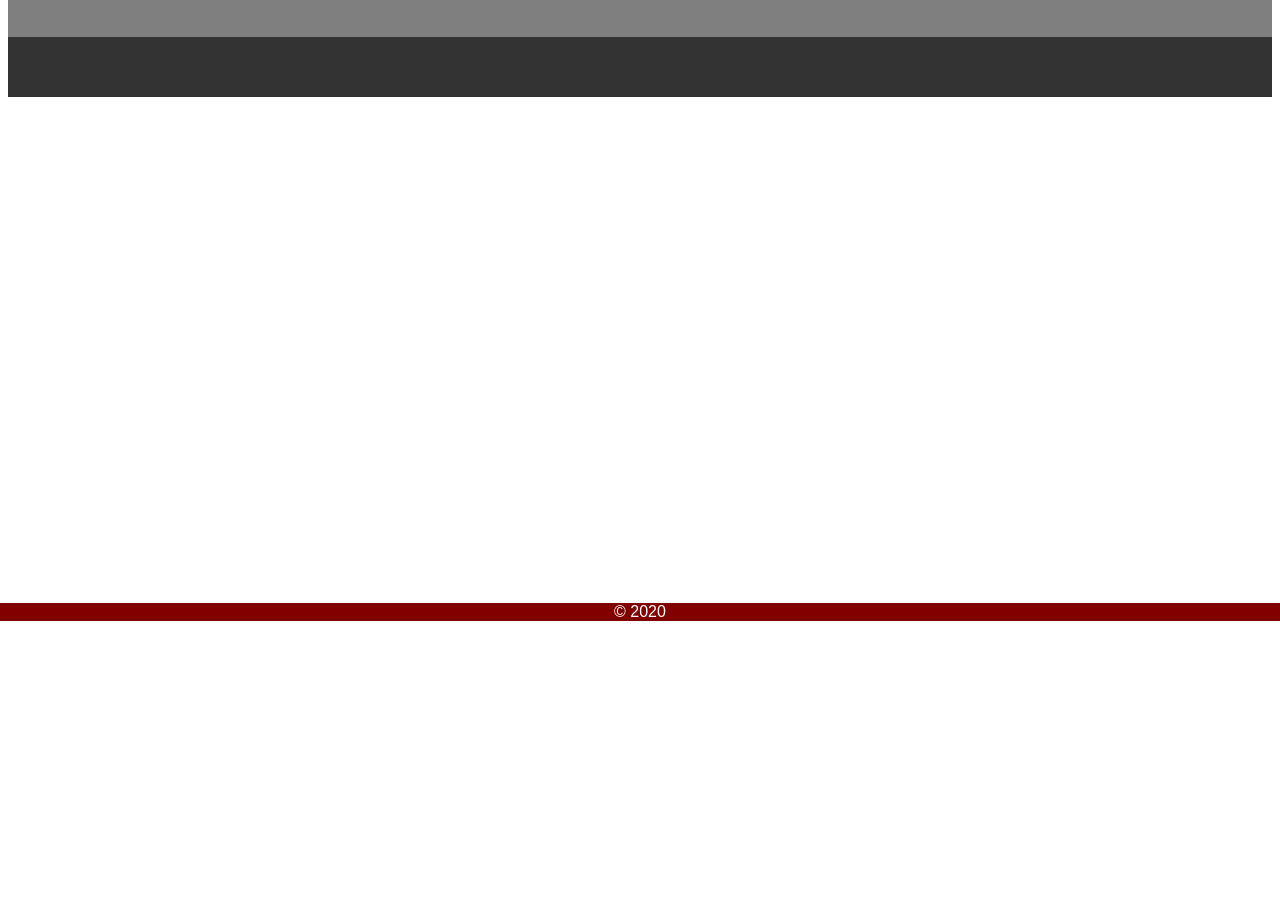
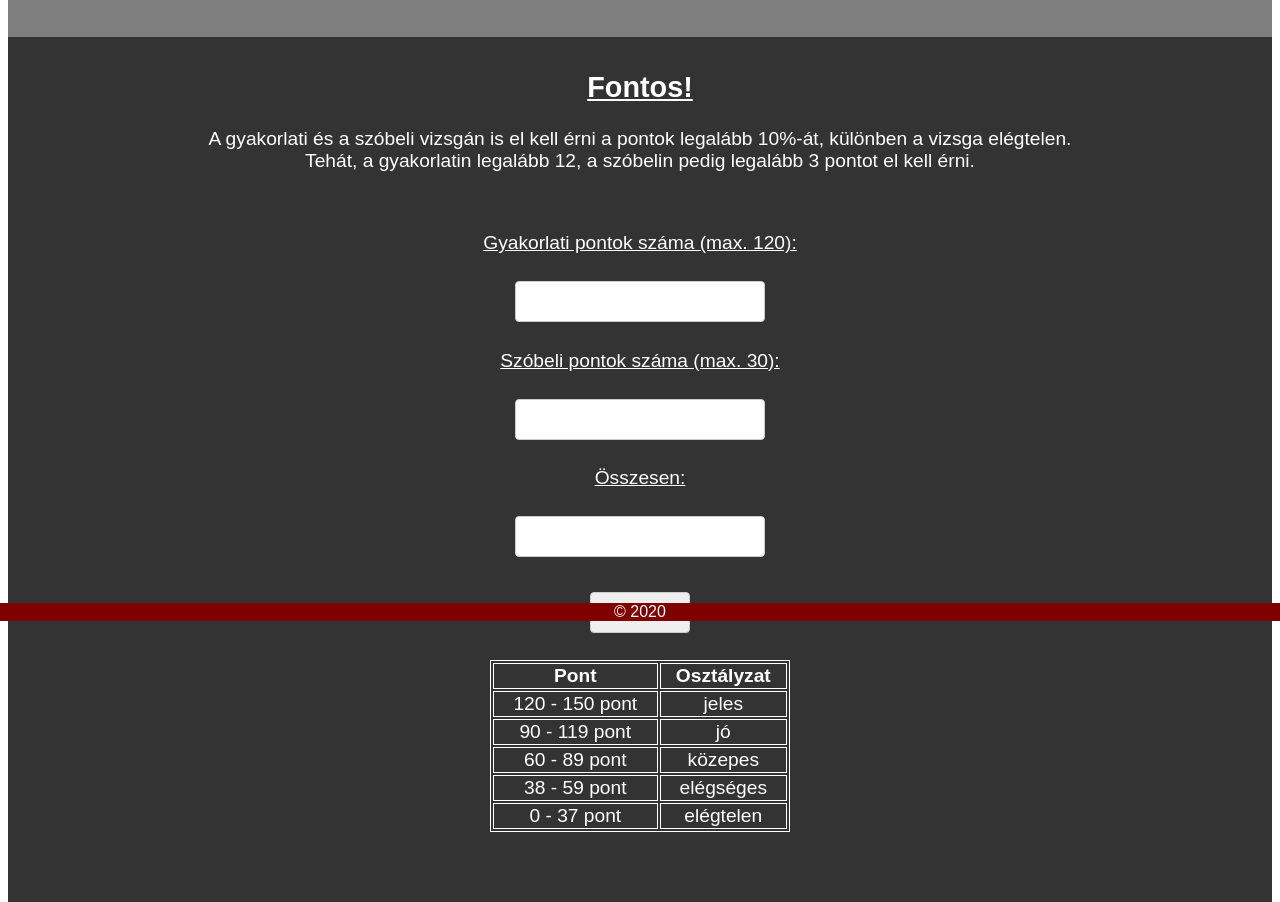
Before and after one commit to SzaboPeter20/Komp.Prog.-Onallo, a plain HTML site: page Pontozolap.html in a window 1280 px wide. Shown: the part 179-1081 px from the top of the page. Before the commit the page ends 808 px from the top, so only its background shows below. Drawn offline with Linux system fonts and the light colour scheme.

Commit message:
Pontozólap és egyéb finomítások

```diff
--- a/Pontozolap.html
+++ b/Pontozolap.html
@@ -22,6 +22,41 @@
         </div>
     </div>
     <div class="padding">
+        <p><h2><b><u>Fontos!</u></b></h2></p>
+        <p>A gyakorlati és a szóbeli vizsgán is el kell érni a pontok legalább 10%-át, különben a vizsga elégtelen.<br> Tehát, a gyakorlatin legalább 12, a szóbelin pedig legalább 3 pontot el kell érni.</p>
+        <br>
+        <p><form>
+            <p><u><label for="gyp">Gyakorlati pontok száma (max. 120): </label><br></u></p>
+            <p><input type="text" name="num1" min="12" max="120"><br></p>
+            <p><u><label for="szp">Szóbeli pontok száma (max. 30):</label><br></u></p>
+            <p><input type="text" name="num2" min="3" max="30"><br></p>
+            <p><u><label for="ossz">Összesen:</label><br></u></p>
+            <p><input type="text" name="sum"><br></p>
+            <p><input type="button" value="Összead" onclick="calcSum()"></p>
+        </form></p>
+        <div class="kozep">
+        <p><table style="width:100%">
+            <tr>
+                <th>Pont</th>
+                <th>Osztályzat</th>
+                </tr>
+                 <td>120 - 150 pont </td><td>jeles</td>
+                </tr>
+                <tr>
+                    <td>90 - 119 pont </td><td>jó</td>
+                </tr>
+                <tr>
+                    <td>60 - 89 pont </td><td>közepes</td>
+                </tr>
+                <tr>
+                    <td>38 - 59 pont </td><td>elégséges</td>
+                </tr>
+                <tr>
+                    <td>0 - 37 pont </td ><td>elégtelen</td>
+                </tr>
+            </tr>
+        </table></p>
+        </div>
     </div>
     <script src="Script.js"></script>
 </body>
--- a/Script.js
+++ b/Script.js
@@ -6,3 +6,10 @@ function myFunction() {
       x.className = "topnav";
     }
 }
+
+function calcSum() {
+    let num1 = document.getElementsByName("num1")[0].value;
+    let num2 = document.getElementsByName("num2")[0].value;
+    let sum = Number(num1) + Number(num2);
+    document.getElementsByName("sum")[0].value = sum;
+}
--- a/Style.css
+++ b/Style.css
@@ -111,3 +111,38 @@ footer{
   color: white;
   text-align: center;
 }
+
+.kozep {
+    margin: auto;
+    max-width: 300px;
+}
+
+input[type=text] {
+    width: 250px;
+    padding: 12px 20px;
+    margin: 8px 0;
+    display: inline-block;
+    border: 1px solid #ccc;
+    border-radius: 4px;
+    box-sizing: border-box
+}
+
+input[type=button] {
+    width: 100px;
+    padding: 12px 20px;
+    margin: 8px 0;
+    display: inline-block;
+    border: 1px solid #ccc;
+    border-radius: 4px;
+    box-sizing: border-box
+
+}
+
+input[type=text]:focus {
+    border: 3px solid #555;
+}
+
+table, th, td {
+    border: 1px solid white;
+    text-align: center;
+}
```
Also changed, not shown: Csoportositas.html (line endings or trailing spaces).
